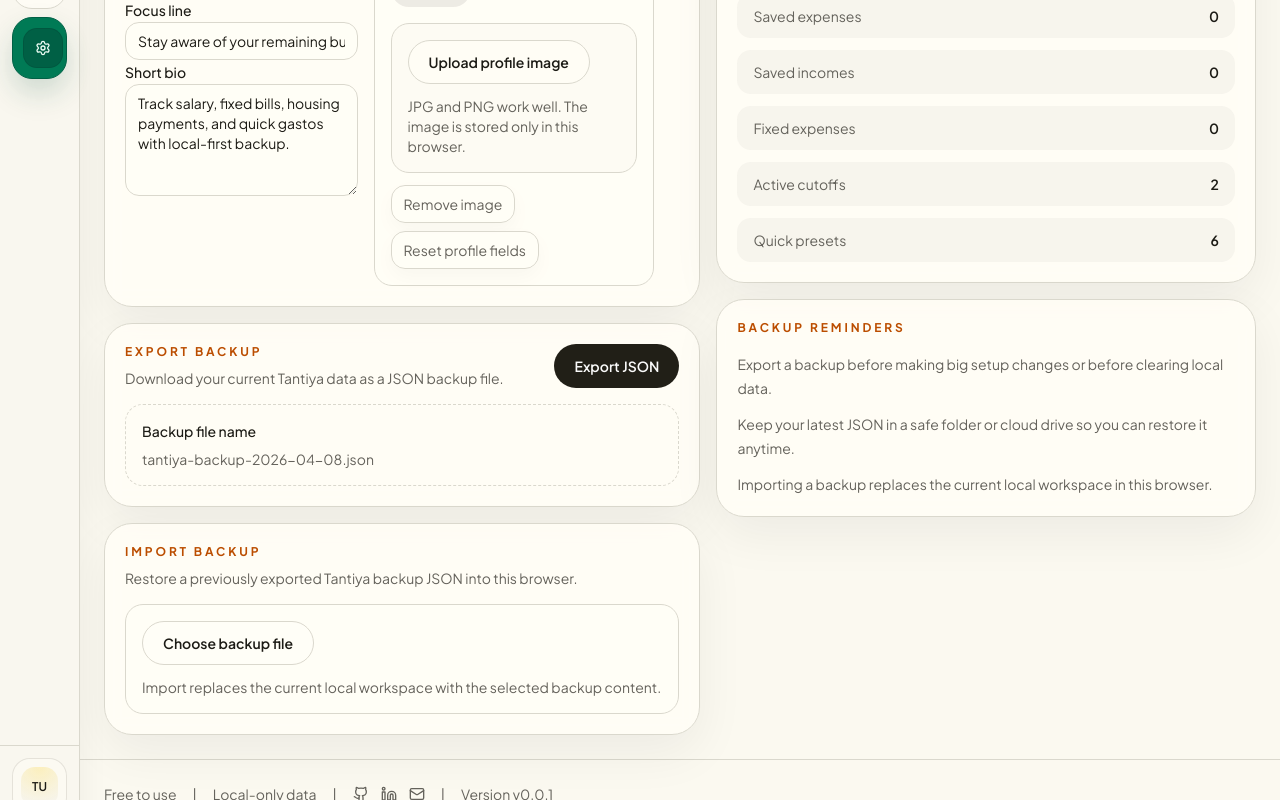
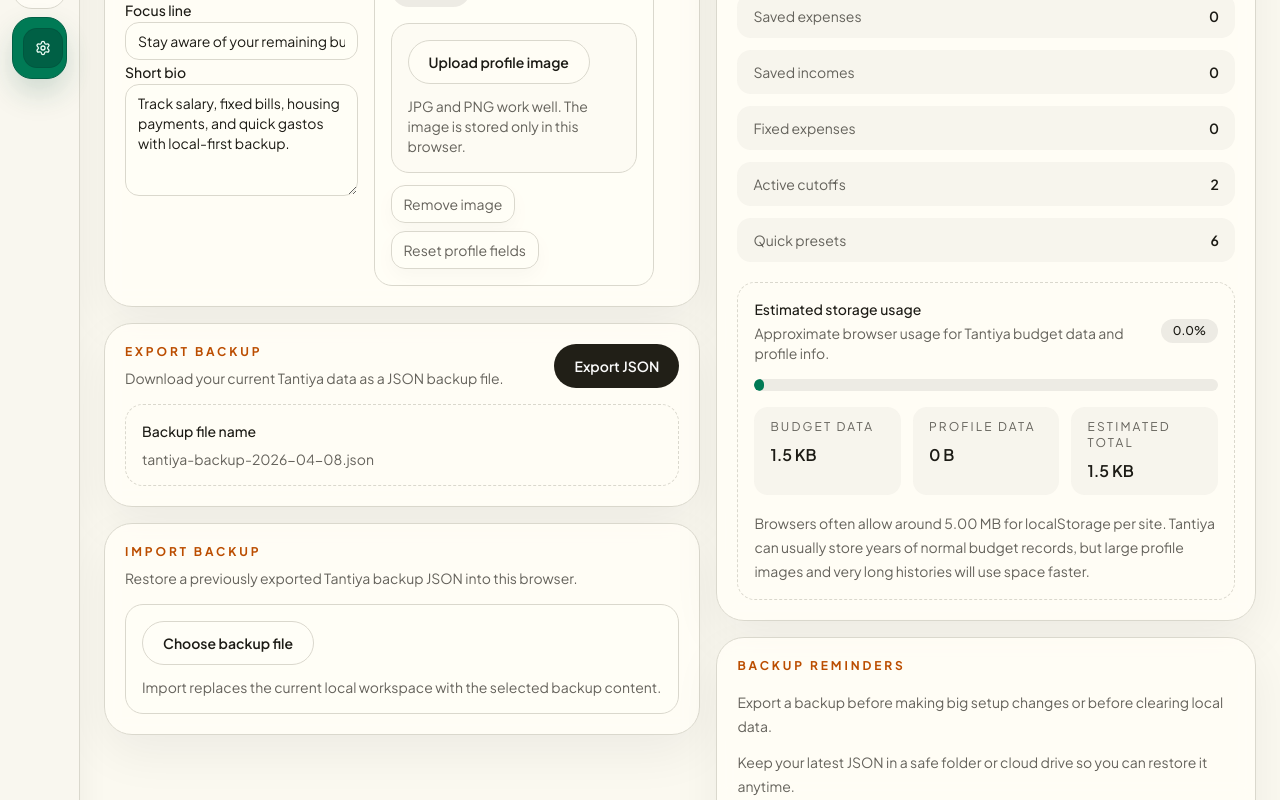
Before and after one commit to jimmycamangon/tantiya-web, a React (Vite) app: page /settings in a window 1280 px wide. Shown: the part 584-1384 px from the top of the page. Built offline with nearby package versions, Linux system fonts and the light colour scheme.

Commit message:
feat: Storage monitor in StartPage added

```diff
--- a/src/pages/SettingsPage.tsx
+++ b/src/pages/SettingsPage.tsx
@@ -1,6 +1,7 @@
 import { useMemo, useState } from 'react'
 import type { ChangeEvent } from 'react'
 import { exportBudgetData } from '@/features/budget/storage'
+import { BUDGET_STORAGE_KEY } from '@/features/budget/constants'
 import { useBudgetStore } from '@/hooks/useBudgetStore'
 import {
   getDefaultUserProfile,
@@ -18,6 +19,12 @@
   anchor.download = filename
   anchor.click()
   URL.revokeObjectURL(url)
+}
+
+const formatStorageSize = (bytes: number) => {
+  if (bytes < 1024) return `${bytes} B`
+  if (bytes < 1024 * 1024) return `${(bytes / 1024).toFixed(1)} KB`
+  return `${(bytes / (1024 * 1024)).toFixed(2)} MB`
 }
 
 export default function SettingsPage() {
@@ -43,6 +50,27 @@
     }),
     [budgetData],
   )
+
+  const storageSnapshot = useMemo(() => {
+    const rawBudgetJson = exportBudgetData(budgetData)
+    const rawStoredValue =
+      typeof window !== 'undefined' ? window.localStorage.getItem(BUDGET_STORAGE_KEY) ?? rawBudgetJson : rawBudgetJson
+    const profileJson =
+      typeof window !== 'undefined' ? window.localStorage.getItem('tantiya_user_profile') ?? '' : ''
+    const budgetBytes = new Blob([rawStoredValue]).size
+    const profileBytes = new Blob([profileJson]).size
+    const totalBytes = budgetBytes + profileBytes
+    const estimatedLimitBytes = 5 * 1024 * 1024
+    const usagePercent = Math.min((totalBytes / estimatedLimitBytes) * 100, 100)
+
+    return {
+      budgetBytes,
+      profileBytes,
+      totalBytes,
+      estimatedLimitBytes,
+      usagePercent,
+    }
+  }, [budgetData])
 
   const profileInitials = useMemo(() => getProfileInitials(profileForm), [profileForm])
 
@@ -375,6 +403,52 @@
                 <span className="font-semibold text-foreground">{stats.presets}</span>
               </div>
             </div>
+
+            <div className="mt-5 rounded-2xl border border-dashed border-border px-4 py-4">
+              <div className="flex items-center justify-between gap-3">
+                <div>
+                  <p className="text-sm font-medium text-foreground">Estimated storage usage</p>
+                  <p className="mt-1 text-sm text-muted-foreground">
+                    Approximate browser usage for Tantiya budget data and profile info.
+                  </p>
+                </div>
+                <span className="rounded-full bg-muted px-3 py-1 text-xs font-medium text-foreground">
+                  {storageSnapshot.usagePercent.toFixed(1)}%
+                </span>
+              </div>
+
+              <div className="mt-4 h-3 overflow-hidden rounded-full bg-muted">
+                <div
+                  className="h-full rounded-full bg-emerald-700 dark:bg-emerald-500"
+                  style={{ width: `${Math.max(storageSnapshot.usagePercent, 2)}%` }}
+                />
+              </div>
+
+              <div className="mt-4 grid gap-3 sm:grid-cols-3">
+                <div className="rounded-xl bg-muted/50 px-4 py-3">
+                  <p className="text-xs uppercase tracking-[0.18em] text-muted-foreground">Budget data</p>
+                  <p className="mt-2 font-semibold text-foreground">
+                    {formatStorageSize(storageSnapshot.budgetBytes)}
+                  </p>
+                </div>
+                <div className="rounded-xl bg-muted/50 px-4 py-3">
+                  <p className="text-xs uppercase tracking-[0.18em] text-muted-foreground">Profile data</p>
+                  <p className="mt-2 font-semibold text-foreground">
+                    {formatStorageSize(storageSnapshot.profileBytes)}
+                  </p>
+                </div>
+                <div className="rounded-xl bg-muted/50 px-4 py-3">
+                  <p className="text-xs uppercase tracking-[0.18em] text-muted-foreground">Estimated total</p>
+                  <p className="mt-2 font-semibold text-foreground">
+                    {formatStorageSize(storageSnapshot.totalBytes)}
+                  </p>
+                </div>
+              </div>
+
+              <p className="mt-4 text-sm leading-6 text-muted-foreground">
+                Browsers often allow around {formatStorageSize(storageSnapshot.estimatedLimitBytes)} for localStorage per site. Tantiya can usually store years of normal budget records, but large profile images and very long histories will use space faster.
+              </p>
+            </div>
           </section>
 
           <section className="surface-card rounded-[1.75rem] p-5">
```
